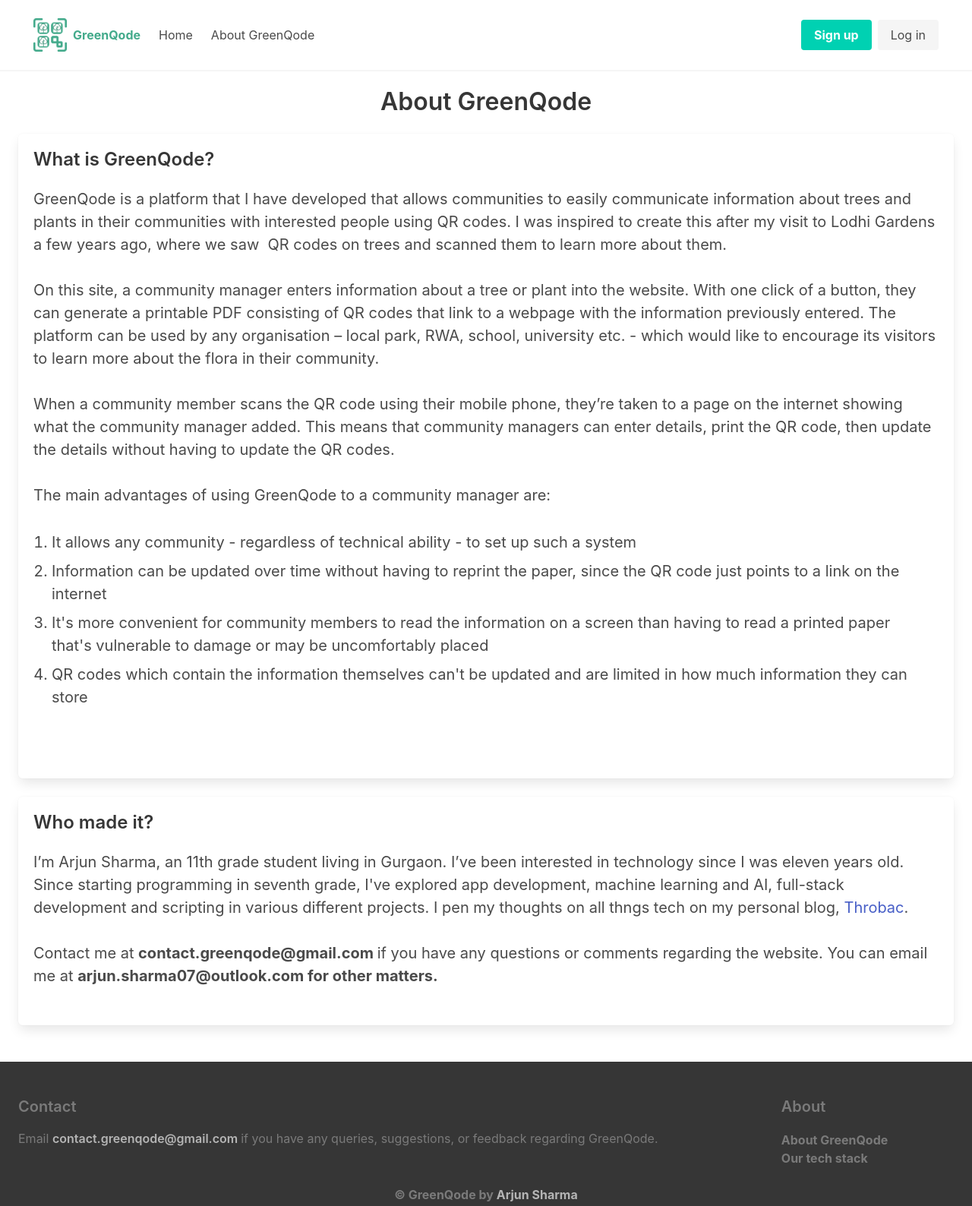
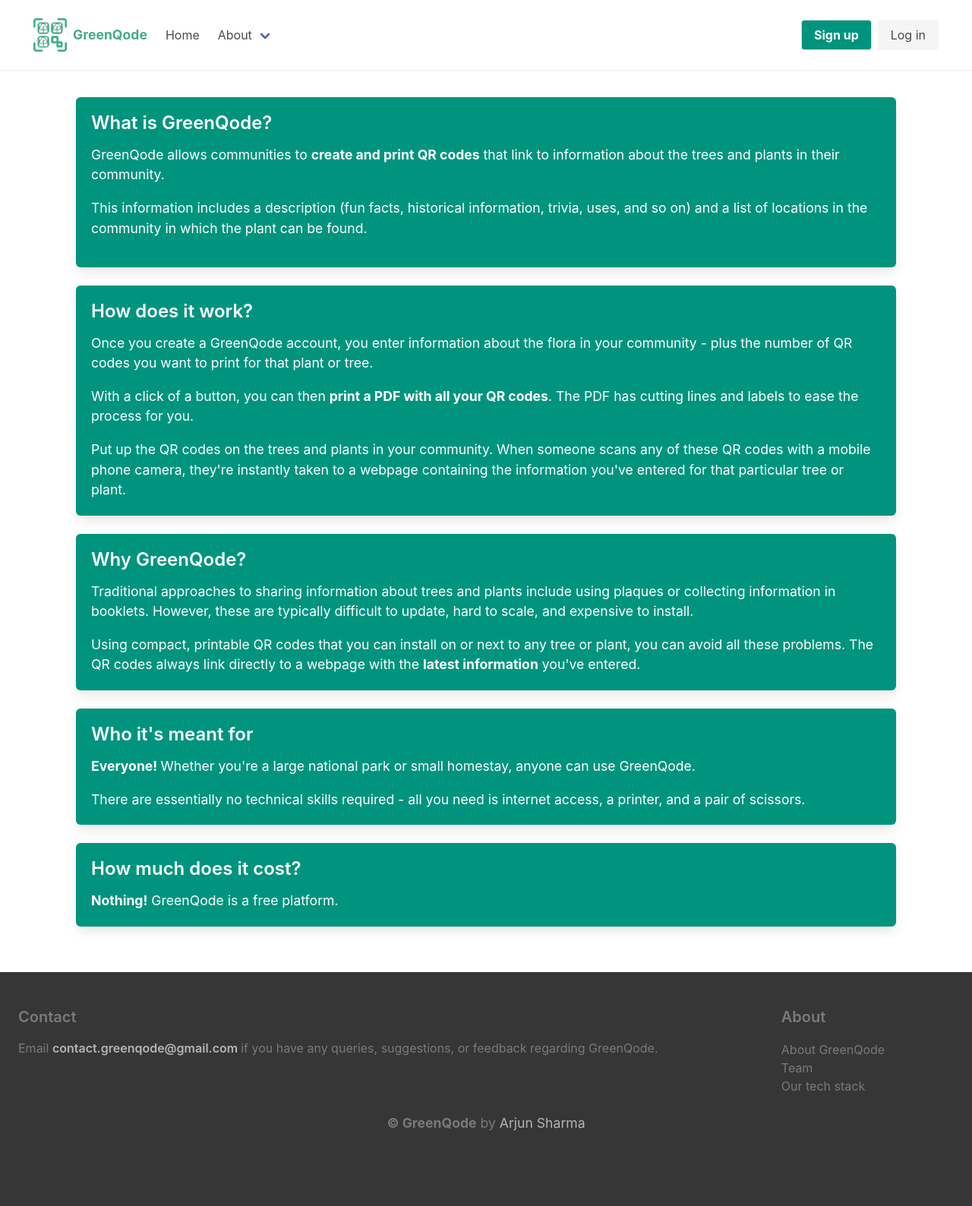
Before and after one commit to ArjunS07/greenqode, a Django app: page /about in a window 1280 px wide. Shown: the whole page at 76% size. Run offline with Django 4.2, Linux system fonts and the light colour scheme.

Commit message:
Refactor about pages

```diff
--- a/main/urls.py
+++ b/main/urls.py
@@ -1,3 +1,4 @@
+from pipes import Template
 from django.urls import path
 from . import views
 from django.conf.urls.static import static
@@ -5,12 +6,16 @@ from django.conf import settings
 
 from django.views.generic import TemplateView
 
-def trigger_error(request):
-    division_by_zero = 1 / 0
 
 
 urlpatterns = [
+
     path('', TemplateView.as_view(template_name = 'index.html'), name='index'),
+    path('about',
+         TemplateView.as_view(template_name = 'about.html'), name='about'),
+     path('aboutsite', TemplateView.as_view(template_name = 'about-site.html'), name='about-site'),
+     path('team', TemplateView.as_view(template_name = 'team.html'), name='team'),
+
     path('communitycollection',
          views.communityCollection, name='communitycollection'),
     path('pdf/<pk>', views.render_pdf_view, name='render_pdf_view'),
@@ -18,14 +23,13 @@ urlpatterns = [
     path('edititem/<str:communityItemID>',
          views.editCommunityItem, name='edititem'),
     path('deletecommunityitem/<str:communityItemID>',
+
          views.deleteitem, name='deletecommunityitem'),
     path('viewcommunity/<str:communityNameID>',
          views.viewCommunityAsGuest, name='viewcommunityasguest'),
     path('viewitem/<str:communityNameID>/<str:communityItemID>',
          views.viewCommunityItemAsGuest, name='viewitemasguest'),
-    path('about',
-         views.aboutPage, name='about'),
-    path('sentry-test/', trigger_error)
+
 
 ]
 
--- a/main/views.py
+++ b/main/views.py
@@ -200,12 +200,7 @@ def viewCommunityItemAsGuest(request, communityNameID, communityItemID):
     template = loader.get_template('viewItem.html')
     return HttpResponse(template.render(context, request))
 
-def aboutPage(request):
 
-    template = loader.get_template('about.html')
-    context = {}
-
-    return HttpResponse(template.render(context, request))
 
 # Utilities
 class PDF(FPDF):
--- a/templates/about.html
+++ b/templates/about.html
@@ -1,69 +1,118 @@
 {% extends 'base.html' %}
 {% load static %}
-<link rel="stylesheet" href="{% static 'css/about.css' %}">
 
 {% block title %} About GreenQode {%endblock %}
 
 {% block content %}
 
 
-<div class="p-5">
-  <h1 class = "title is-3 has-text-centered"> About GreenQode </h1>
 
-  <div class="box">
-    <h3 class = "title is-4"> What is GreenQode?</h3>
+<div class="container p-5">
 
-    <p class = "is-size-5">
-      GreenQode is a platform that I have developed that allows communities to easily communicate information about trees and plants in their communities with interested people using QR codes. I was inspired to create this after my visit to Lodhi Gardens a few years ago, where we saw  QR codes on trees and scanned them to learn more about them.
-      <br/><br/>
-      On this site, a community manager enters information about a tree or plant into the website. With one click of a button, they can generate a printable PDF consisting of QR codes that link to a webpage with the information previously entered. The platform can be used by any organisation – local park, RWA, school, university etc. - which would like to encourage its visitors to learn more about the flora in their community.
-      <br/><br/>
-      When a community member scans the QR code using their mobile phone, they’re taken to a page on the internet showing what the community manager added.
-      This means that community managers can enter details, print the QR code, then update the details without having to update the QR codes.
-      <br> <br>
+  <div class="column is-12">
+    <div class="box has-background-primary-dark has-text-white">
+      <div class="content">
+        <h3 class = "has-text-white">What is GreenQode?</h3>
+        <p>GreenQode allows communities to <strong class="has-text-white">create and print QR codes</strong> that link to information about the trees and plants in their community. </p>
+        <p>
+          This information includes a description (fun facts, historical information, trivia, uses, and so on) and a list of locations in the community in which the plant can be found. </p>
+        </p>
+      </div>
+    </div>
+  </div>
 
-      The main advantages of using GreenQode to a community manager are:
+  <div class="column is-12">
+    <div class="box has-background-primary-dark has-text-white">
+      <div class="content">
+        <h3 class = "has-text-white">How does it work?</h3>
+        <p>Once you create a GreenQode account, you enter information about the flora in your community - plus the number of QR codes you want to print for that plant or tree. </p>
 
-      <ol class = "p-5">
+        <p>
+          With a click of a button, you can then <strong class="has-text-white">print a PDF with all your QR codes</strong>. The PDF has cutting lines and labels to ease the process for you.
+        </p>
 
-        <li class = "is-size-5">It allows any community - regardless of technical ability - to set up such a system</li>
-        <li class = "is-size-5">Information can be updated over time without having to reprint the paper, since the QR code just points to a link on the internet</li>
-        <li class = "is-size-5">It's more convenient for community members to read the information on a screen than having to read a printed paper that's vulnerable to damage or may be uncomfortably placed</li>
-        <li class = "is-size-5">QR codes which contain the information themselves can't be updated and are limited in how much information they can store </li>
-      </ol>
+        <p>
+          Put up the QR codes on the trees and plants in your community. When someone scans any of these QR codes with a mobile phone camera, they're instantly taken to a webpage containing the information you've entered for that particular tree or plant.
+        </p>
 
-      <br> <br>
-    </p>
+      </div>
+    </div>
+  </div>
+
+  <div class="column is-12">
+
+    <div class="box has-background-primary-dark has-text-white">
+      <div class="content">
+        <h3 class = "has-text-white"> Why GreenQode? </h3>
+        <p>
+          Traditional approaches to sharing information about trees and plants include using plaques or collecting information in booklets.
+          However, these are typically difficult to update, hard to scale, and expensive to install.
+        </p>
+        <p>
+          Using compact, printable QR codes that you can install on or next to any tree or plant, you can avoid all these problems. The QR codes always link directly to a webpage with the <strong class="has-text-white">latest information</strong>  you've entered.
+
+        </p>
+      </div>
+
+    </div>
+  </div>
+
+  <div class="column is-12">
+    <div class="box has-background-primary-dark has-text-white">
+
+      <div class="content">
+
+        <h3 class = "has-text-white">Who it's meant for</h3>
+
+        <p>
+          <strong class = "has-text-white"> Everyone! </strong> Whether you're a large national park or small homestay, anyone can use GreenQode.
+        </p>
+        <p>
+          There are essentially no technical skills required - all you need is internet access, a printer, and a pair of scissors.
+
+        </p>
+
+
+      </div>
+
+    </div>
+  </div>
+
+  <div class="column is-12">
+    <div class="box has-background-primary-dark has-text-white">
+
+      <div class="content">
+
+        <h3 class = "has-text-white"> How much does it cost? </h3>
+
+        <p>
+          <strong class = "has-text-white"> Nothing!</strong> GreenQode is a free platform.
+        </p>
+
+
+
+
+      </div>
+
+    </div>
   </div>
 
 
-  <div class="box">
-    <h3 class = "title is-4"> Who made it? </h3>
+  <div class="columns">
 
-    <p class = "is-size-5">
-      I’m Arjun Sharma, an 11th grade student living in Gurgaon. I’ve been interested in technology since I was eleven years old. Since starting programming in seventh grade, I've explored app development, machine learning and AI, full-stack development and scripting in various different projects.
-      I pen my thoughts on all thngs tech on my personal blog, <a href = "throbac.xyz"> Throbac</a>.
+  </div>
 
-      <br>
-      <br>
-
-      Contact me at <b> contact.greenqode@gmail.com  </b> if you have any questions or comments regarding the website.
-      You can email me at <b> arjun.sharma07@outlook.com <b> for other matters.
-
-      <br>
-      <br>
-
-
-    </p>
-  </div>
+  <br>
 
 </div>
 
 <style>
-
+  p {
+    font-size: 1.1rem;
+    font-weight: 'medium';
+  }
 </style>
 
 
-<link rel="stylesheet" href="{% static 'css/about.css' %}">
 
 {% endblock %}
--- a/templates/base.html
+++ b/templates/base.html
@@ -37,24 +37,41 @@
 
   <div id="navbarBasicExample" class="navbar-menu">
     <div class="navbar-start">
-      <a class="navbar-item" href = "/">
+      <a class="navbar-item" href = "{% url "index" %}">
         Home
       </a>
 
       {% if request.user.is_authenticated %}
 
-      <a class="navbar-item" href = "/communitycollection">
+      <a class="navbar-item" href = "{% url "communitycollection" %}">
         My Community
       </a>
 
       {% endif %}
 
+      <div class="navbar-item has-dropdown is-hoverable">
+        <a class="navbar-link">
+          About
+        </a>
+
+        <div class="navbar-dropdown">
+          <a class="navbar-item" href = "{% url "about"%}">
+            More about GreenQode
+          </a>
+          <a class="navbar-item" href = "{% url "team"%}">
+            Team
+          </a>
+          <a class="navbar-item" href = "{% url "about-site"%}">
+            Tech stack
+          </a>
+
+        </div>
+      </div>
 
 
 
-      <a class="navbar-item" href = "/about">
-        About GreenQode
-      </a>
+
+
 
 
 
@@ -72,10 +89,10 @@
 
           {% else %}
 
-          <a class="button is-primary" href = "/register">
+          <a class="button has-background-primary-dark has-text-white" href = "{% url "register"%}">
             <strong>Sign up</strong>
           </a>
-          <a class="button is-light" href = "/login">
+          <a class="button is-light" href = "{% url "login"%}">
             Log in
           </a>
 
@@ -106,8 +123,9 @@
           <div class="column is-one-fifth has-text-grey">
             <p class="title is-5 has-text-grey"> About </p>
 
-            <a href = "/about" class = "has-text-grey"> About GreenQode </a> <br>
-            <a href = "/aboutsite"  class = "has-text-grey" > Our tech stack </a>
+            <a href = "{% url "about"%}" class = "has-text-grey"> About GreenQode </a> <br>
+            <a href = "{% url "team"%}"  class = "has-text-grey" > Team </a> <br>
+            <a href = "{% url "about-site"%}"  class = "has-text-grey" > Our tech stack </a>
           </div>
 
         </div>
--- a/templates/index.html
+++ b/templates/index.html
@@ -122,7 +122,7 @@
       <div class="column">
         <div class="box has-background-primary-dark has-text-white is-flex is-flex-direction-column is-justify-content-center is-align-items-center">
           <span class="icon is-large">
-            <i class="fa fa-plus" aria-hidden="true"></i>
+            <i class="fa fa-cut" aria-hidden="true"></i>
           </span>
           <p class="bd-notification is-primary">Place the QR code cutouts throughout their community</p>
         </div>
--- a/users/forms.py
+++ b/users/forms.py
@@ -24,14 +24,14 @@ class RegisterForm(UserCreationForm):
     password1 = forms.CharField(widget=forms.PasswordInput(
         attrs={
         'class':'input',
-        'placeholder':'Password1'
+        'placeholder':'pa55w0rd'
         }
     ))
 
     password2 = forms.CharField(widget=forms.PasswordInput(
         attrs={
         'class':'input',
-        'placeholder':'Password2'
+        'placeholder':'pa55w0rd'
         }
     ))
 
```
Also changed, not shown: templates/about-site.html (added, +50 -0 lines), templates/team.html (added, +80 -0 lines), static/images/arjun-profile.jpg (added), 3 other files.
